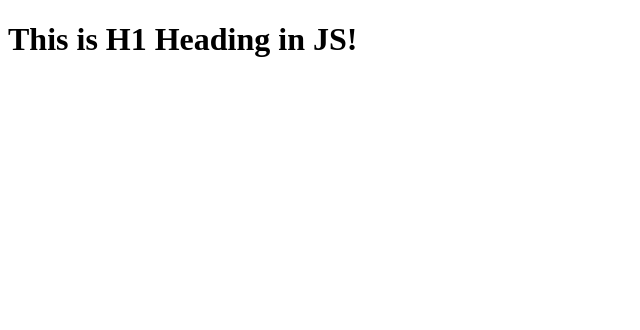
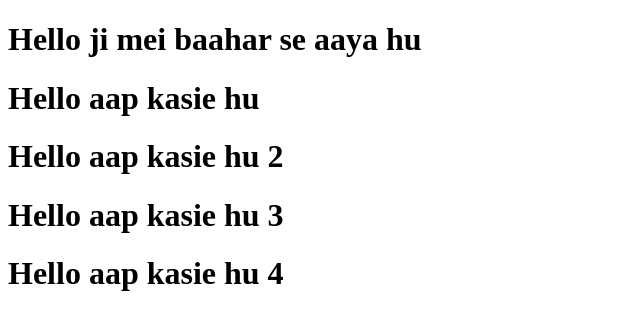
Before and after one commit to VJADOUN2000/Frontend_Dev, a website: page JavaScript (DOM manipulation)/Day01/index.html in a window 1280 px wide. Shown: the whole page, without its empty margins (0-640 px from the left). Drawn offline with Linux system fonts and the light colour scheme.

Commit message:
Learn to createElement html and append it in body

```diff
--- a/JavaScript (DOM manipulation)/Day01/index.html
+++ b/JavaScript (DOM manipulation)/Day01/index.html
@@ -9,6 +9,13 @@
     <!-- <h1 id="abcd">Hey kasie hu aapp log!1</h1> -->
      <!-- <h1>Hey kasie hu aapp log!2</h1>
       <h1>Hey kasie hu aapp log!3</h1> -->
+
+      <div>
+        <h1>Hello aap kasie hu</h1>
+        <h1>Hello aap kasie hu 2</h1>
+        <h1>Hello aap kasie hu 3</h1>
+        <h1>Hello aap kasie hu 4</h1>
+      </div>
     <script src="script.js"></script>
 </body>
 </html>
--- a/JavaScript (DOM manipulation)/Day01/script.js
+++ b/JavaScript (DOM manipulation)/Day01/script.js
@@ -13,8 +13,8 @@
 // 2. document.queryselector()
 //3. document.getelementsByClassName()
 
-let a = document.getElementById("abcd")
-console.log(a)
+// let a = document.getElementById("abcd")
+// console.log(a)
 
 // let ab = document.querySelector("h1");  //it will slect first element of H1
 // console.log(ab.textContent)
@@ -23,10 +23,22 @@ console.log(a)
 // console.log(abc)
 
 // changing content in html like innerText ,textContent and innerHTML
-let h1 = document.createElement("h1")
+// let h1 = document.createElement("h1")
 
-h1.textContent = "This is H1 Heading in JS!"
+// h1.textContent = "This is H1 Heading in JS!"
 
-document.body.append(h1)
+// document.body.append(h1) // will appear after the script
 
-//document.body.prepend(h1)
+//document.body.prepend(h1)  // will appeaer in html before the script
+
+
+//============Create Element in HTML ===========================>
+
+
+let h1 = document.createElement("h1");
+
+h1.textContent ="Hello ji mei baahar se aaya hu";
+
+document.querySelector("div").prepend(h1)
+
+//h1.remove();  // It will remove h1 element above wala
```
